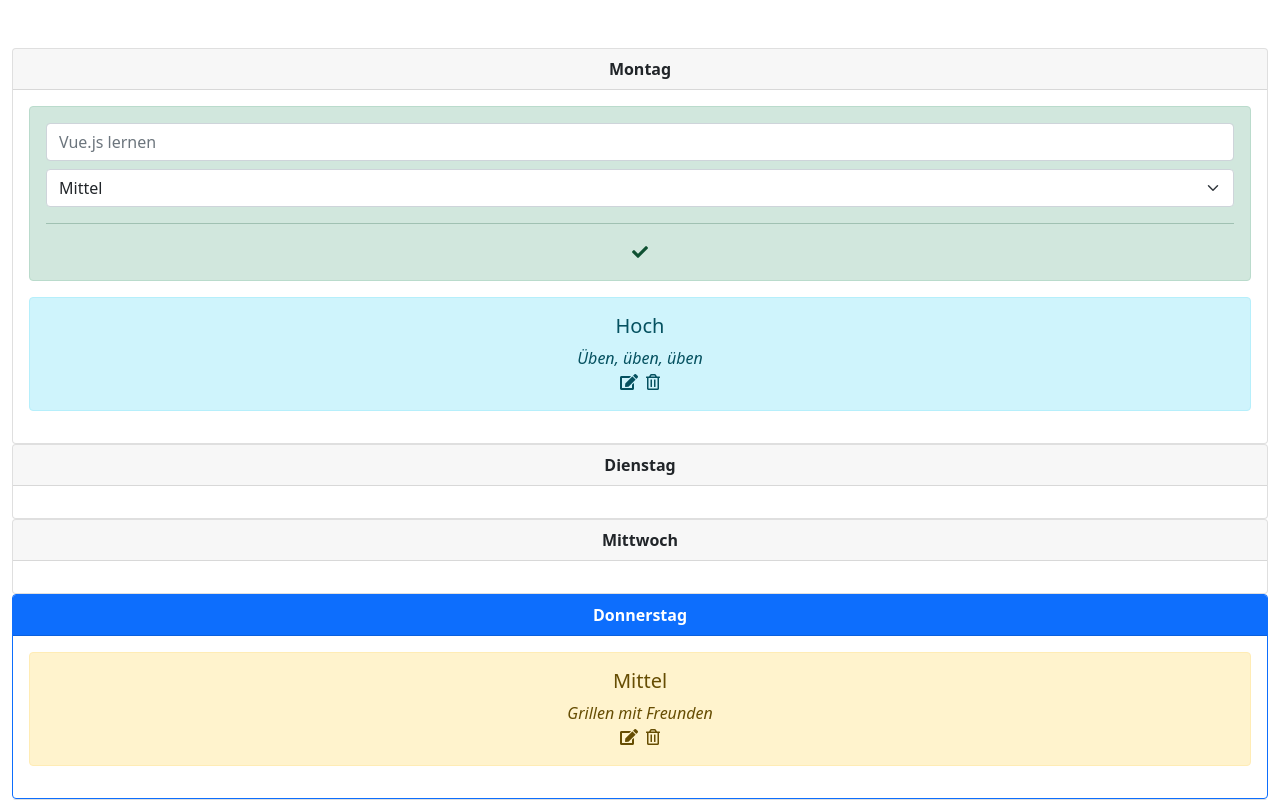
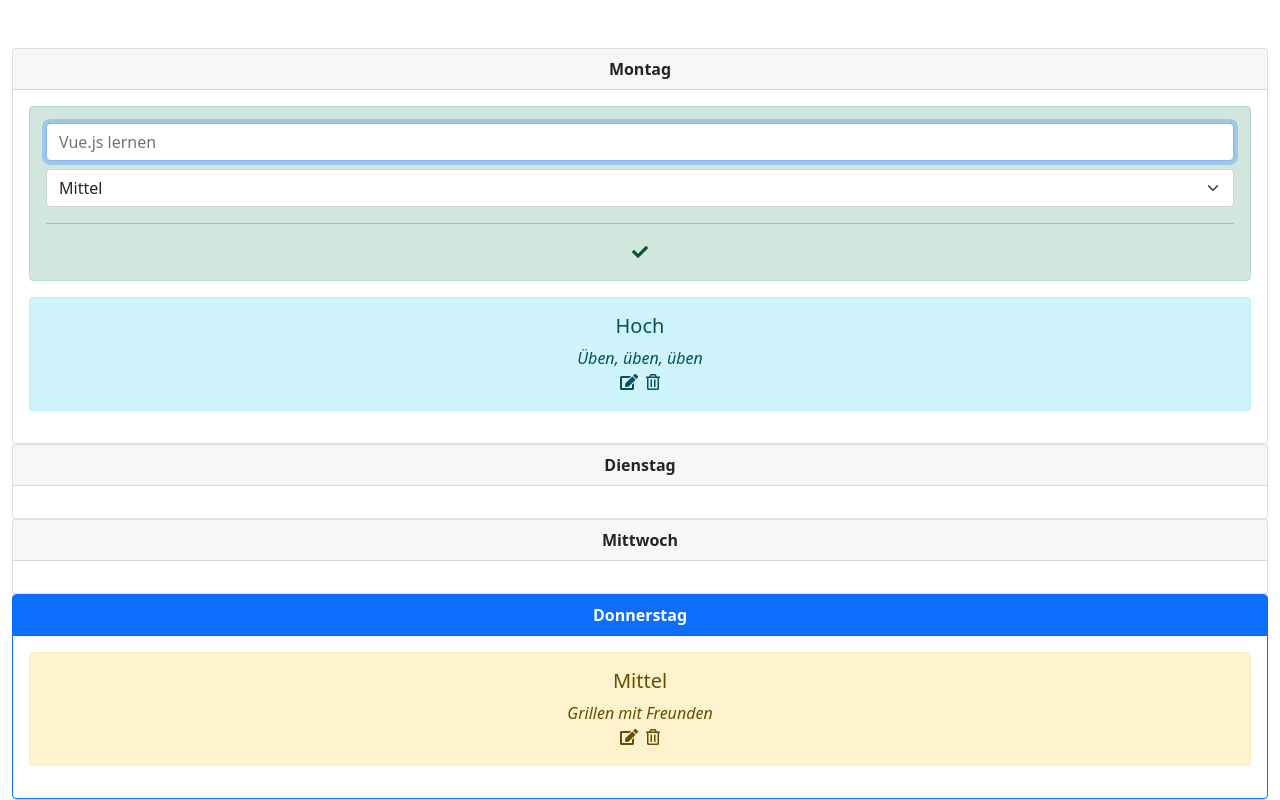
Before and after one commit to timhe375/terminkalender, a Vue app: page / in a window 1280 px wide. Both pictures are taken after a click on the button 629 px from the left and 191 px from the top of the page. Shown: the top 800 px of the page. Built offline with nearby package versions, Linux system fonts and the light colour scheme.

Commit message:
feature: use tick for focus Event

```diff
--- a/src/components/CalendarEvent.vue
+++ b/src/components/CalendarEvent.vue
@@ -23,6 +23,7 @@
         <input
           type="text"
           class="form-control"
+          ref="newEventTitleInput"
           :placeholder="event.title"
           @input="setNewEventTitle($event)"
         />
@@ -74,6 +75,8 @@ export default {
     },
     editEvent() {
       Store.mutations.editEvent(this.day.id, this.event.title);
+      // Auf die template refs zugreifen
+      this.$nextTick(() => this.$refs.newEventTitleInput.focus());
     },
     updateEvent() {
       Store.mutations.updateEvent(this.day.id, this.event.title, {
```
